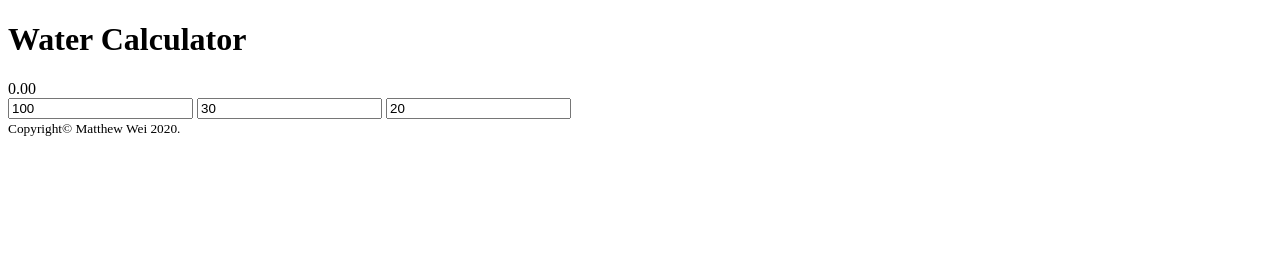
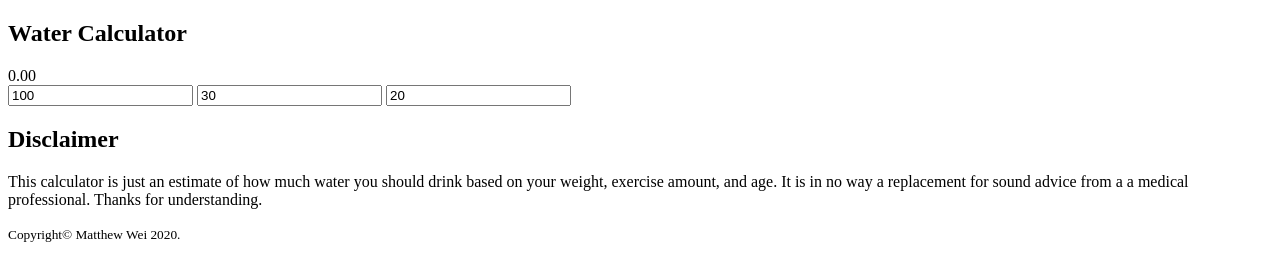
Before and after one commit to matthewwei35/water-calculator, a plain HTML site: page index.html in a window 1280 px wide. Drawn offline with Linux system fonts and the light colour scheme.

Commit message:
Update index.html

```diff
--- a/index.html
+++ b/index.html
@@ -6,6 +6,8 @@
     <body>
 
         <main>
+
+            <section>
                 <header>
                     <h1>Water Calculator</h1>
                 </header>
@@ -13,6 +15,18 @@
                 <input id="weight" value="100" type="number">
                 <input id="exercise" value="30" type="number">
                 <input id="age" value="20" type="number">
+            <section>
+
+            <section>
+                <header>
+                    <h2>Disclaimer</h2>
+                </header>
+                <p>
+                    This calculator is just an estimate of how much water you should drink based on your weight, exercise amount, and age.
+                    It is in no way a replacement for sound advice from a a medical professional. Thanks for understanding.
+                </p>
+            </section>
+
         </main>
 
         <footer>
```
Lines whose indentation alone changed are shown as unchanged.
